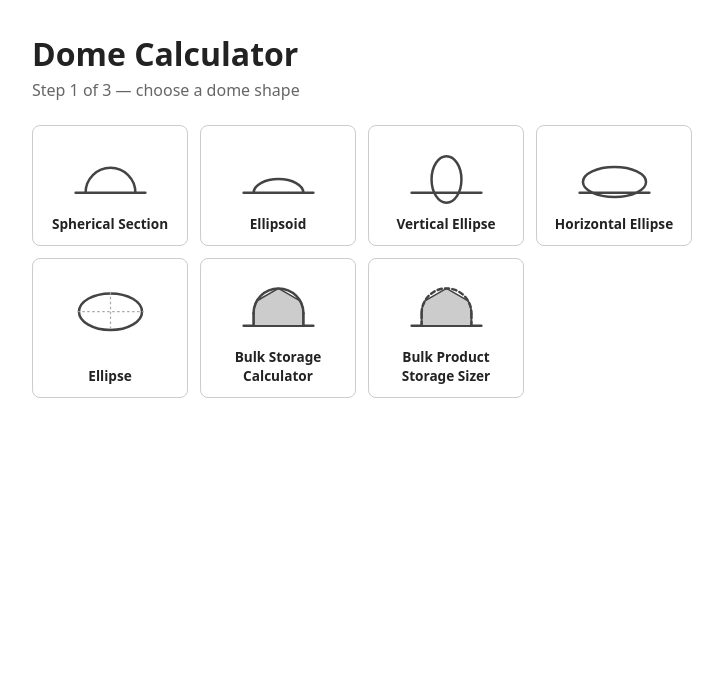
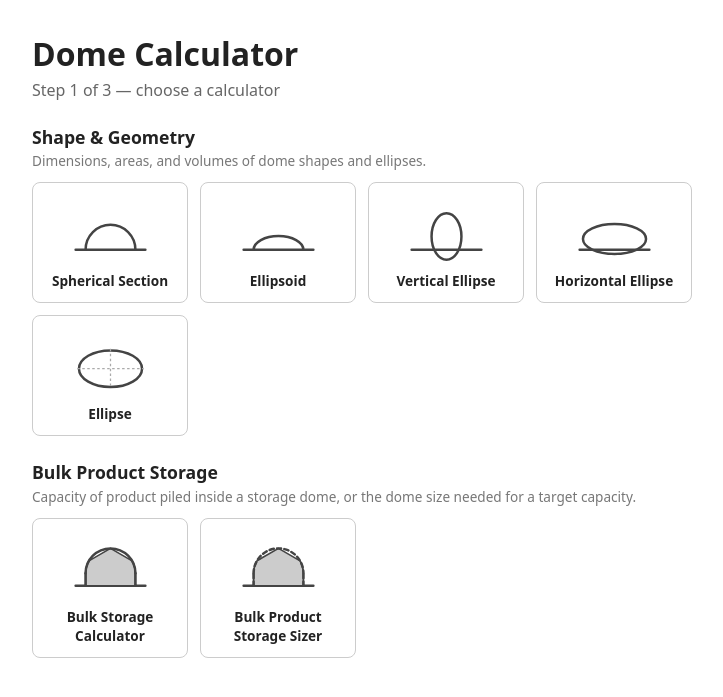
Before and after one commit to andrewsouth/dome-calculator, a Flask app: page / in a window 1280 px wide. Shown: the top 697 px of the page, without its empty margins (248-971 px from the left). Run offline with Flask 3, Linux system fonts and the light colour scheme.

Commit message:
Group the home screen into Shape & Geometry vs Bulk Product Storage
Each calculator declares a category; the shape picker renders one card
grid per category with a heading and one-line description. URLs are
unchanged, so existing links and bookmarks keep working. This gives the
storage side its own identity as a base for deeper storage-specific
features.

```diff
--- a/app.py
+++ b/app.py
@@ -180,6 +180,7 @@ def _validate_dry_bulk_sizer(v):
 SHAPES = {
     "spherical": {
         "label": "Spherical Section",
+        "category": "geometry",
         "diagram": diagrams.spherical(),
         "iso": iso.spherical(),
         "draw": drawings.spherical,
@@ -195,6 +196,7 @@ SHAPES = {
     },
     "ellipsoid": {
         "label": "Ellipsoid",
+        "category": "geometry",
         "diagram": diagrams.ellipsoid(),
         "iso": iso.ellipsoid(),
         "draw": drawings.ellipsoid,
@@ -209,6 +211,7 @@ SHAPES = {
     },
     "vertical_ellipsoid": {
         "label": "Vertical Ellipse",
+        "category": "geometry",
         "diagram": diagrams.vertical_ellipsoid(),
         "iso": iso.vertical_ellipsoid(),
         "draw": drawings.vertical_ellipsoid,
@@ -223,6 +226,7 @@ SHAPES = {
     },
     "horizontal_ellipsoid": {
         "label": "Horizontal Ellipse",
+        "category": "geometry",
         "diagram": diagrams.horizontal_ellipsoid(),
         "iso": iso.horizontal_ellipsoid(),
         "draw": drawings.horizontal_ellipsoid,
@@ -237,6 +241,7 @@ SHAPES = {
     },
     "ellipse": {
         "label": "Ellipse",
+        "category": "geometry",
         "diagram": diagrams.ellipse2d(),
         "iso": iso.ellipse2d(),
         "draw": drawings.ellipse2d,
@@ -250,6 +255,7 @@ SHAPES = {
     },
     "dry_bulk_calculator": {
         "label": "Bulk Storage Calculator",
+        "category": "storage",
         "detail_prefixes": ["Cone @", "Portion above cone", "Frustum below cone", "Dome:", "Stem Wall:"],
         "diagram": diagrams.dry_bulk_calculator(),
         "iso": iso.dry_bulk_calculator(),
@@ -273,6 +279,7 @@ SHAPES = {
     },
     "dry_bulk_sizer": {
         "label": "Bulk Product Storage Sizer",
+        "category": "storage",
         "detail_prefixes": ["Cone @", "Portion above cone", "Frustum below cone", "Dome:", "Stem Wall:"],
         "diagram": diagrams.dry_bulk_sizer(),
         "iso": iso.dry_bulk_sizer(),
@@ -295,6 +302,11 @@ SHAPES = {
         ),
     },
 }
+
+CATEGORIES = [
+    ("geometry", "Shape & Geometry", "Dimensions, areas, and volumes of dome shapes and ellipses."),
+    ("storage", "Bulk Product Storage", "Capacity of product piled inside a storage dome, or the dome size needed for a target capacity."),
+]
 
 # The small breadcrumb card (steps 2-3) shows a simplified icon where one is
 # set: the spherical-cap shapes reduce to a plain half-sphere section.
@@ -326,6 +338,7 @@ def index():
             shape_key=shape_key,
             units=units,
             shapes=SHAPES,
+            categories=CATEGORIES,
             unit_choices=UNIT_CHOICES,
         )
 
--- a/templates/index.html
+++ b/templates/index.html
@@ -28,7 +28,9 @@
     .breadcrumb .step { background: #eee; border-radius: 4px; padding: 0.3rem 0.6rem; }
     .breadcrumb a { font-size: 0.85rem; color: #555; }
     .breadcrumb .sep { color: #999; }
-    .shape-grid { display: flex; flex-wrap: wrap; gap: 0.75rem; margin: 1.5rem 0; }
+    .shape-grid { display: flex; flex-wrap: wrap; gap: 0.75rem; margin: 0.75rem 0 1.5rem; }
+    .category-title { font-size: 1.1rem; margin: 1.5rem 0 0.15rem; }
+    .category-blurb { margin: 0; font-size: 0.85rem; color: #777; }
     .shape-card {
       display: flex; flex-direction: column; align-items: center; gap: 0.5rem;
       width: 130px; padding: 0.75rem; border: 1px solid #ccc; border-radius: 8px;
@@ -71,15 +73,19 @@
   {% endif %}
 
   {% if stage == 1 %}
-    <p class="subtitle">Step 1 of 3 &mdash; choose a dome shape</p>
+    <p class="subtitle">Step 1 of 3 &mdash; choose a calculator</p>
+    {% for cat_key, cat_label, cat_blurb in categories %}
+      <h2 class="category-title">{{ cat_label }}</h2>
+      <p class="category-blurb">{{ cat_blurb }}</p>
       <div class="shape-grid">
-      {% for key, shape in shapes.items() %}
+        {% for key, shape in shapes.items() if shape.category == cat_key %}
           <a class="shape-card" href="/?shape={{ key }}">
             {{ shape.icon | safe }}
             <span>{{ shape.label }}</span>
           </a>
         {% endfor %}
       </div>
+    {% endfor %}
 
   {% elif stage == 2 %}
     <p class="subtitle">Step 2 of 3 &mdash; choose units</p>
```
Lines whose indentation alone changed are shown as unchanged.
